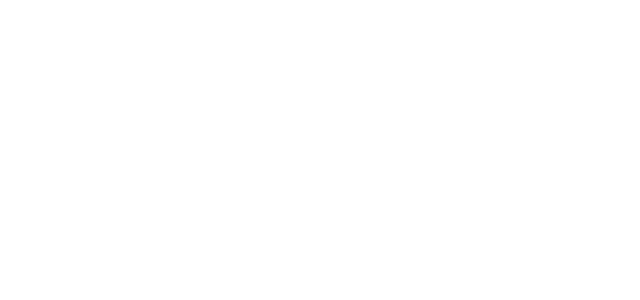
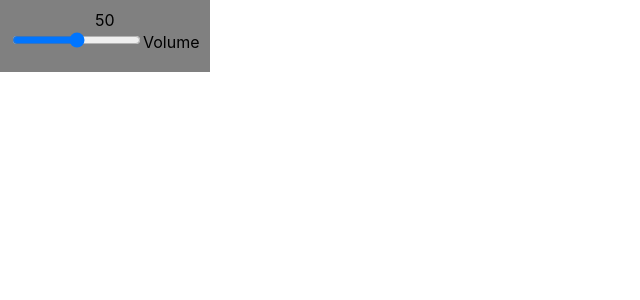
Before and after one commit to ValFran99/DrumBox, a React (Create React App) app: page / in a window 1280 px wide. Shown: the top 300 px of the page, without its empty margins (0-640 px from the left). Built offline with nearby package versions, Linux system fonts and the light colour scheme.

Commit message:
volumeSlider done

```diff
--- a/src/App.js
+++ b/src/App.js
@@ -1,8 +1,11 @@
 import './App.css';
+import ControlPanel from './ControlPanel';
+import "./Display.js";
 
 function App() {
   return (
-    <div className="App">
+    <div className="App" id='drum-machine'>
+      <ControlPanel />
     </div>
   );
 }
--- /dev/null
+++ b/src/ControlPanel.js
@@ -0,0 +1,29 @@
+import React from 'react';
+import Display from './Display';
+
+class ControlPanel extends React.Component{
+  constructor(props){
+    super(props);
+    this.getSliderValue = this.getSliderValue.bind(this);
+    this.state = {
+      value: 50
+    };
+  }
+  getSliderValue(event){
+    this.setState({
+      value: event.target.value
+    })
+  }
+  render() {
+    return(
+      <div className="control-panel" id='control-panel'>
+        <Display
+        displayThis={this.state.value} />
+        <input type="range" name="volume" id='volume' min={0} max={100} value={this.state.value} onChange={this.getSliderValue}/>
+        <label htmlFor="volume">Volume</label>
+      </div>
+    )
+  }
+}
+
+export default ControlPanel;
--- /dev/null
+++ b/src/Display.js
@@ -0,0 +1,9 @@
+const Display = function(props){
+  return(
+    <div id="display">
+      {props.displayThis}
+    </div>
+  );
+}
+
+export default Display;
--- a/src/index.css
+++ b/src/index.css
@@ -11,3 +11,11 @@
   font-family: source-code-pro, Menlo, Monaco, Consolas, 'Courier New',
     monospace;
 }
+
+#control-panel{
+  box-sizing: border-box;
+  padding: 10px 10px 20px 10px;
+  background-color: grey;
+  width: fit-content;
+  height: fit-content;
+}
```
Also changed, not shown: src/App.css (line endings or trailing spaces).
